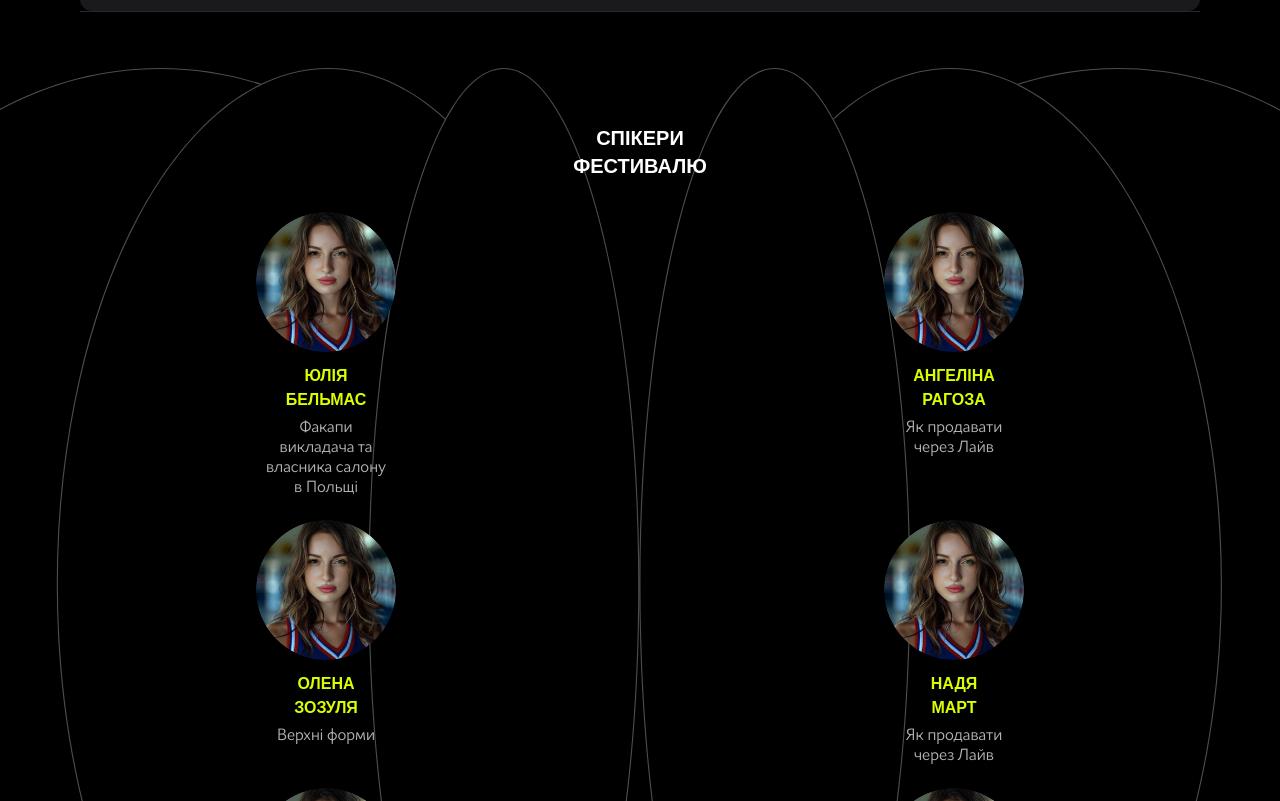
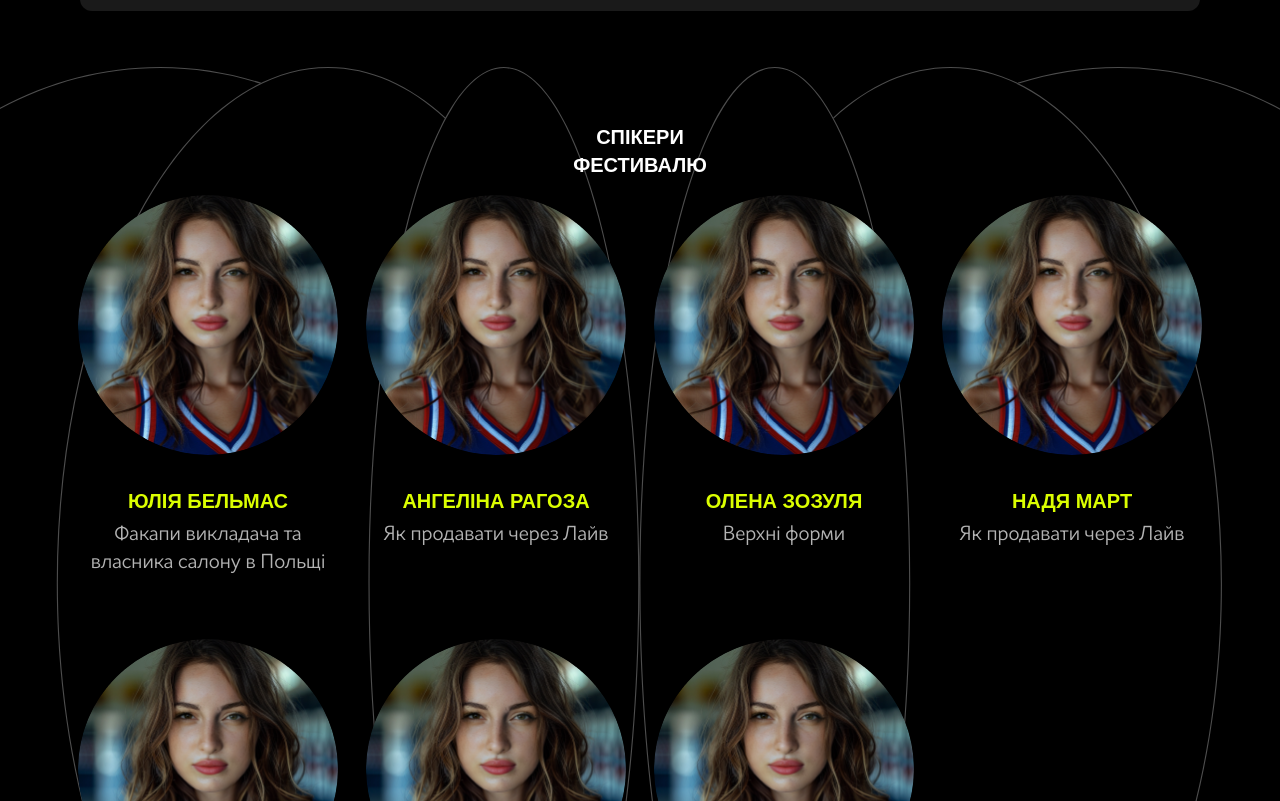
Before and after one commit to serhiihaniuk/nailmoment_next, a Next.js app: page / in a window 1280 px wide. Shown: the part 1399-2200 px from the top of the page. Built offline with nearby package versions, Linux system fonts and the light colour scheme; a web font is replaced by a local one.

Commit message:
finish with speakers section for desktop

```diff
--- a/src/app/page.tsx
+++ b/src/app/page.tsx
@@ -187,7 +187,7 @@ export default function Home() {
         </div>
       </section>
       <section className="px-4 py-14">
-        <div className="relative w-full h-full lg:max-w-[1120px] lg:m-auto lg:border-b lg:border-b-gray-800 lg:flex lg:flex-col">
+        <div className="relative w-full h-full lg:max-w-[1120px] lg:m-auto lg:flex lg:flex-col">
           <List />
           <h2 className="bg-accent-pink font-travels px-6 py-6 flex flex-col items-center justify-center rounded-xl text-2xl leading-7 mt-14 uppercase font-bold text-primary-foreground text-center lg:mt-20">
             Стань чемпіоном <br /> у своїй справі
@@ -209,8 +209,9 @@ export default function Home() {
         </div>
       </section>
       <section className="px-4 py-14 flex flex-col items-stretch gap-4 lines-2 justify-start">
-        <SectionTitle>Спікери Фестивалю</SectionTitle>
-        <div className="grid grid-cols-2 gap-x-2 gap-y-6 mt-4 justify-center items-stretch">
+        <div className="relative w-full h-full lg:max-w-[1120px] lg:m-auto lg:flex lg:flex-col">
+          <SectionTitle>Спікери Фестивалю</SectionTitle>
+          <div className="grid grid-cols-2 gap-x-2 gap-y-6 mt-4 justify-center items-stretch lg:grid-cols-4 lg:gap-y-16 lg:gap-x-8">
           <Speaker
             name={speakers.belmas.name}
             image={speakers.belmas.image}
@@ -246,6 +247,7 @@ export default function Home() {
             image={speakers.zemlyanika.image}
             description={speakers.zemlyanika.description}
           />
+        </div>
         </div>
       </section>
 
--- a/src/shared/ui/speaker.tsx
+++ b/src/shared/ui/speaker.tsx
@@ -9,8 +9,8 @@ export const Speaker = ({
   description: string;
 }) => {
   return (
-    <div className="flex flex-col gap-1 text-center justify-start items-center">
-      <div className="rounded-full relative overflow-hidden w-[140px] h-[140px]">
+    <div className="flex flex-col gap-1 text-center justify-start items-center lg:w-full">
+      <div className="rounded-full relative overflow-hidden w-[140px] h-[140px] lg:w-[260px] lg:h-[260px]">
         <Image
           src={image}
           width={140}
@@ -19,10 +19,10 @@ export const Speaker = ({
           className="absolute inset-0 h-full w-full object-cover object-center"
         />
       </div>
-      <h3 className=" w-min text-accent-green pt-2 uppercase text-base font-travels font-bold">
+      <h3 className="w-min text-accent-green pt-2 uppercase text-base font-travels font-bold lg:mt-5 lg:w-max lg:text-xl">
         {name}
       </h3>
-      <p className="text-primary-foreground-muted w-[120px] leading-5 text-base font-asteriks">
+      <p className="text-primary-foreground-muted w-[120px] leading-5 text-base font-asteriks lg:w-full lg:text-xl">
         {description}
       </p>
     </div>
```
